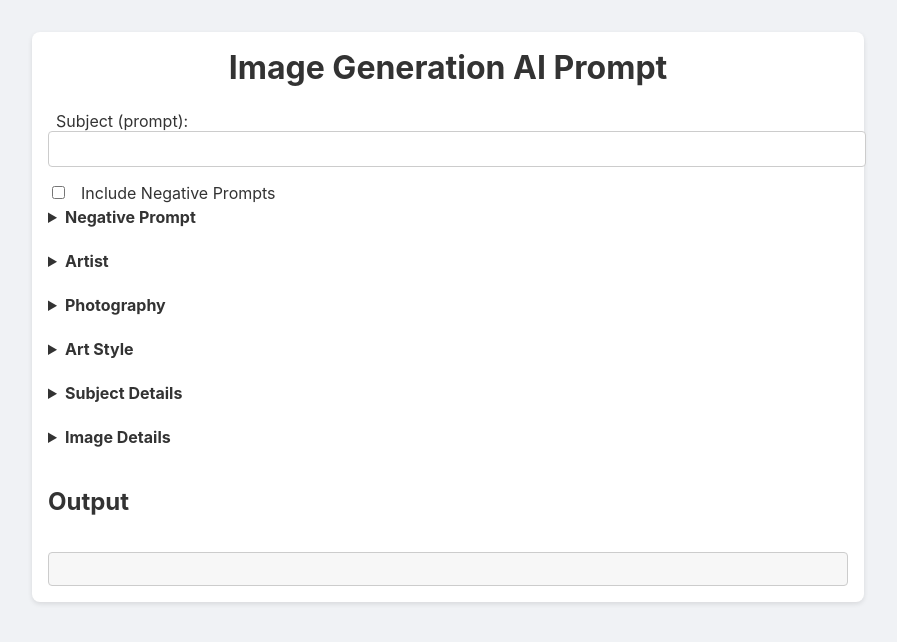
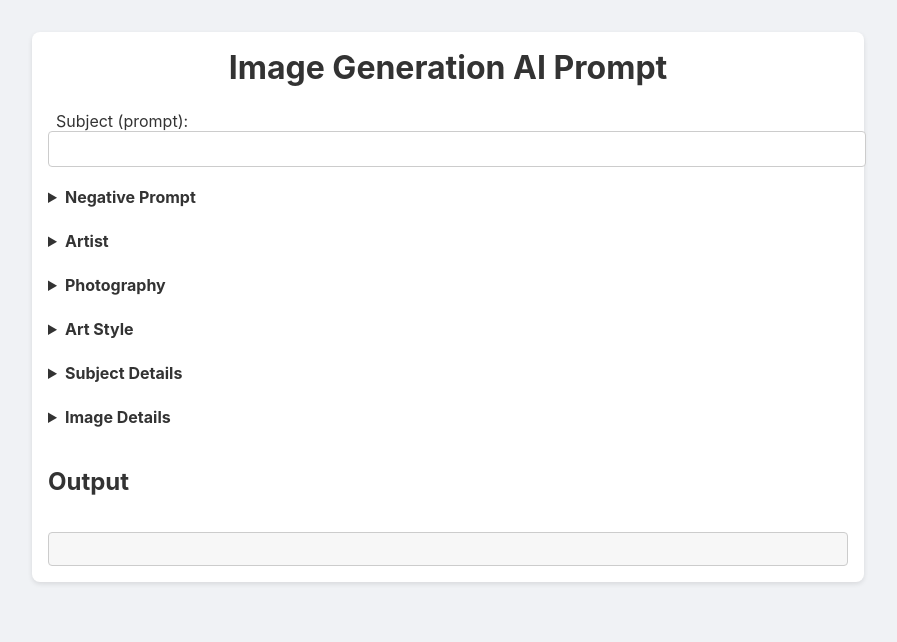
Before and after one commit to TheSteveK/ImagAIne-commandline-prompt-generator, a React (Create React App) app: page / in a window 1280 px wide. Shown: the top 642 px of the page, without its empty margins (192-1089 px from the left). Built offline with nearby package versions, Linux system fonts and the light colour scheme.

Commit message:
working neg. prompt enable toggle

```diff
--- a/src/App.js
+++ b/src/App.js
@@ -1,6 +1,10 @@
 import React, { useState } from "react";
 import options from "./options";
 import preSelectedNegativePrompts from "./preselected-neg-prompts";
+import SubjectInput from "./components/subject-input";
+import OptionsGroup from "./components/options-group";
+import OutputSection from "./components/output-section";
+import AdvancedOptionsGroup from "./components/advanced-options-group";
 
 import "./styles.css";
 
@@ -10,6 +14,7 @@ const App = () => {
   const [selectedOptions, setSelectedOptions] = useState(new Set());
   const [output, setOutput] = useState("");
   const [otherOptions, setOtherOptions] = useState({});
+  const [isNegativePromptExpanded] = useState(false);
 
   const handleNegativePromptToggle = (e) => {
     setIncludeNegativePrompt(e.target.checked);
@@ -34,7 +39,6 @@ const App = () => {
       updateOutput(subject, newSelectedOptions, otherOptions);
     }
   };
-
 
   const handleChange = (e, item) => {
     const newSelectedOptions = new Set(selectedOptions);
@@ -73,7 +77,6 @@ const App = () => {
       }`
     );
   };
-
 
   const handleSubjectChange = (e) => {
     setSubject(e.target.value);
@@ -123,14 +126,15 @@ const App = () => {
     const combinedOptions = [...finalOptions, ...otherOptionsList];
     console.log(combinedOptions.length);
     setOutput(
-    `imagine "${subject}${combinedOptions.length > 0 ? ", " + combinedOptions.join(", ") : ""}"${
+      `imagine "${subject}${
+        combinedOptions.length > 0 ? ", " + combinedOptions.join(", ") : ""
+      }"${
         negativePrompts.length
           ? ` --negative-prompt "${negativePrompts.join(", ")}"`
           : ""
       }`
     );
   };
-
 
   const handleOtherChange = (e, group) => {
     const updatedOtherOptions = {
@@ -143,6 +147,28 @@ const App = () => {
     newSelectedOptions.add(`other-${group.id}`);
     setSelectedOptions(newSelectedOptions);
     updateOutput(subject, newSelectedOptions, updatedOtherOptions);
+  };
+
+  const handleInputChange = (e) => {
+    const { id, value, type, checked } = e.target;
+    const item = options
+      .find((group) => group.id === "advanced-options-group")
+      .items.find((i) => i.id === id);
+
+    const newSelectedOptions = new Map(selectedOptions);
+
+    if (type === "checkbox") {
+      if (checked) {
+        newSelectedOptions.set(id, `${item.command} ${value}`);
+      } else {
+        newSelectedOptions.delete(id);
+      }
+    } else {
+      newSelectedOptions.set(id, `${item.command} ${value}`);
+    }
+
+    setSelectedOptions(newSelectedOptions);
+    // Update the output as needed
   };
 
   const handleReset = () => {
@@ -159,102 +185,45 @@ const App = () => {
     <div className="container">
       <h1>Image Generation AI Prompt</h1>
       <label htmlFor="subject">Subject (prompt):</label>
-      <input
-        className="subject-input"
-        type="text"
-        id="subject"
-        name="subject"
-        value={subject}
-        onChange={handleSubjectChange}
+      <SubjectInput
+        subject={subject}
+        handleSubjectChange={handleSubjectChange}
       />
-
-      <div>
-        <input
-          type="checkbox"
-          id="negative-prompt-toggle"
-          onChange={handleNegativePromptToggle}
-          checked={includeNegativePrompt}
+      <OptionsGroup
+        group={options[0]}
+        selectedOptions={selectedOptions}
+        handleChange={handleChange}
+        handleOtherChange={handleOtherChange}
+        isExpanded={isNegativePromptExpanded}
+        isNegativePrompt={true}
+        includeNegativePrompt={includeNegativePrompt}
+        handleNegativePromptToggle={handleNegativePromptToggle}
       />
-        <label htmlFor="negative-prompt-toggle">Include Negative Prompts</label>
-      </div>
-
-      {options.map((group) => (
-        <details key={group.id} className="checkbox-group">
-          <summary>{group.title}</summary>
-          <fieldset>
-            <legend className="visually-hidden">{group.title}</legend>
-            {group.items.map((item) => (
-              <div key={`${group.id}-${item}`}>
-                <input
-                  type="checkbox"
-                  id={`${group.id}-${item}`}
-                  name={item}
-                  value={item}
-                  onChange={(e) => handleChange(e, item)}
-                  checked={selectedOptions.has(item)}
+      {options.slice(1).map((group) => (
+        <OptionsGroup
+          key={group.id}
+          group={group}
+          selectedOptions={selectedOptions}
+          handleChange={handleChange}
+          handleOtherChange={handleOtherChange}
         />
-                <label htmlFor={`${group.id}-${item}`}>{item}</label>
-              </div>
       ))}
-            <div className="other-option">
-              <div className="other-option-checkbox">
-                <input
-                  type="checkbox"
-                  id={`${group.id}-other`}
-                  name="other"
-                  value="Other"
-                  onChange={(e) => {
-                    if (e.target.checked) {
-                      const newSelectedOptions = new Set(selectedOptions);
-                      newSelectedOptions.add(`other-${group.id}`);
-                      setSelectedOptions(newSelectedOptions);
-                    } else {
-                      const newSelectedOptions = new Set(selectedOptions);
-                      newSelectedOptions.delete(`other-${group.id}`);
-                      setSelectedOptions(newSelectedOptions);
-                      updateOutput(subject, newSelectedOptions, otherOptions);
-                    }
-                  }}
+      {options
+        .filter((group) => group.id === "multi-input-group")
+        .map((group) => (
+          <AdvancedOptionsGroup
+            key={group.id}
+            group={group}
+            selectedOptions={selectedOptions}
+            handleInputChange={handleInputChange}
           />
-                <label htmlFor={`${group.id}-other`}>Other:</label>
-              </div>
-              <input
-                type="text"
-                className="other-option-input"
-                id={`${group.id}-other-text`}
-                name={`${group.id}-other-text`}
-                aria-labelledby={`${group.id}-other-label`}
-                disabled={!selectedOptions.has(`other-${group.id}`)}
-                onChange={(e) => handleOtherChange(e, group)}
-                style={{
-                  display: selectedOptions.has(`other-${group.id}`)
-                    ? "flex"
-                    : "none",
-                }}
-              />
-            </div>
-          </fieldset>
-        </details>
         ))}
 
-      <div className="output-heading-container">
-        <h2>Output</h2>
-        {output && (
-          <div className="button-container">
-            <button onClick={handleReset}>Reset</button>
-            <button
-              className="copy-button"
-              onClick={handleCopyClick}
-              aria-label="Copy result to clipboard"
-            >
-              Copy
-            </button>
-          </div>
-        )}
-      </div>
-      <div className="output-container">
-        <pre className="output">{output}</pre>
-      </div>
+      <OutputSection
+        output={output}
+        handleReset={handleReset}
+        handleCopyClick={handleCopyClick}
+      />
     </div>
   );
 };
--- /dev/null
+++ b/src/components/advanced-options-group.js
@@ -0,0 +1,52 @@
+import React from "react";
+import PropTypes from "prop-types";
+
+const AdvancedOptionsGroup = ({ group, handleInputChange }) => {
+  return (
+    <details className="advanced-options-group">
+      <summary>{group.title}</summary>
+      <fieldset>
+        <legend className="visually-hidden">{group.title}</legend>
+        {group.items.map((item) => {
+          if (item.type === "checkbox") {
+            return (
+              <div key={item.id}>
+                <input
+                  type={item.type}
+                  id={item.id}
+                  name={item.id}
+                  value={item.command}
+                  onChange={handleInputChange}
+                />
+                <label htmlFor={item.id}>{item.label}</label>
+              </div>
+            );
+          } else if (item.type === "number") {
+            return (
+              <div key={item.id}>
+                <label htmlFor={item.id}>{item.label}:</label>
+                <input
+                  type={item.type}
+                  id={item.id}
+                  name={item.id}
+                  min={item.min}
+                  max={item.max}
+                  onChange={handleInputChange}
+                />
+              </div>
+            );
+          }
+          // Add more input types here if necessary
+          return null;
+        })}
+      </fieldset>
+    </details>
+  );
+};
+
+AdvancedOptionsGroup.propTypes = {
+  group: PropTypes.object.isRequired,
+  handleInputChange: PropTypes.func.isRequired,
+};
+
+export default AdvancedOptionsGroup;
--- /dev/null
+++ b/src/components/options-group.js
@@ -0,0 +1,99 @@
+import React from "react";
+import PropTypes from "prop-types";
+
+const OptionsGroup = ({
+  group,
+  selectedOptions,
+  handleChange,
+  handleOtherChange,
+  isExpanded,
+  isNegativePrompt,
+  includeNegativePrompt,
+  handleNegativePromptToggle,
+}) => {
+  return (
+    <details key={group.id} className="checkbox-group" open={isExpanded}>
+      <summary>{group.title}</summary>
+      {isNegativePrompt && (
+        <div>
+          <input
+            type="checkbox"
+            id="include-negative-prompt"
+            name="include-negative-prompt"
+            onChange={handleNegativePromptToggle}
+            checked={includeNegativePrompt}
+          />
+          <label htmlFor="include-negative-prompt">
+            Include negative prompt
+          </label>
+        </div>
+      )}
+      <fieldset>
+        <legend className="visually-hidden">{group.title}</legend>
+        {group.items.map((item) => (
+          <div key={`${group.id}-${item}`}>
+            <input
+              type="checkbox"
+              id={`${group.id}-${item}`}
+              name={item}
+              value={item}
+              onChange={(e) => handleChange(e, item)}
+              checked={selectedOptions.has(item)}
+            />
+            <label htmlFor={`${group.id}-${item}`}>{item}</label>
+          </div>
+        ))}
+        <div className="other-option">
+          <div className="other-option-checkbox">
+            <input
+              type="checkbox"
+              id={`${group.id}-other`}
+              name="other"
+              value="Other"
+              onChange={(e) => {
+                if (e.target.checked) {
+                  handleChange(e, `other-${group.id}`);
+                } else {
+                  const newSelectedOptions = new Set(selectedOptions);
+                  newSelectedOptions.delete(`other-${group.id}`);
+                  handleChange(
+                    { target: { checked: false } },
+                    `other-${group.id}`
+                  );
+                }
+              }}
+            />
+            <label htmlFor={`${group.id}-other`}>Other:</label>
+          </div>
+          <input
+            type="text"
+            className="other-option-input"
+            id={`${group.id}-other-text`}
+            name={`${group.id}-other-text`}
+            aria-labelledby={`${group.id}-other-label`}
+            disabled={!selectedOptions.has(`other-${group.id}`)}
+            onChange={(e) => handleOtherChange(e, group)}
+            style={{
+              display: selectedOptions.has(`other-${group.id}`)
+                ? "flex"
+                : "none",
+            }}
+          />
+        </div>
+      </fieldset>
+    </details>
+  );
+};
+
+OptionsGroup.propTypes = {
+  group: PropTypes.object.isRequired,
+  selectedOptions: PropTypes.instanceOf(Set).isRequired,
+  handleChange: PropTypes.func.isRequired,
+  handleOtherChange: PropTypes.func.isRequired,
+  isExpanded: PropTypes.bool,
+  isNegativePrompt: PropTypes.bool,
+  includeNegativePrompt: PropTypes.bool,
+  handleNegativePromptToggle: PropTypes.func,
+};
+
+export default OptionsGroup;
--- /dev/null
+++ b/src/components/output-section.js
@@ -0,0 +1,45 @@
+import React, { useState } from "react";
+import PropTypes from "prop-types";
+
+const OutputSection = ({ output, handleReset, handleCopyClick }) => {
+  OutputSection.propTypes = {
+    output: PropTypes.string.isRequired,
+    handleReset: PropTypes.func.isRequired,
+    handleCopyClick: PropTypes.func.isRequired,
+  };
+
+  const [isCopied, setIsCopied] = useState(false);
+
+  const handleClick = () => {
+    handleCopyClick();
+    setIsCopied(true);
+    setTimeout(() => {
+      setIsCopied(false);
+    }, 2000);
+  };
+
+  return (
+    <div>
+      <div className="output-heading-container">
+        <h2>Output</h2>
+        {output && (
+          <div className="button-container">
+            <button onClick={handleReset}>Reset</button>
+            <button
+              className={`copy-button ${isCopied ? "copied" : ""}`} // Add the 'copied' class when isCopied is true
+              onClick={handleClick}
+              aria-label="Copy result to clipboard"
+            >
+              {isCopied ? "Copied!" : "Copy"}
+            </button>
+          </div>
+        )}
+      </div>
+      <div className="output-container">
+        <pre className="output">{output}</pre>
+      </div>
+    </div>
+  );
+};
+
+export default OutputSection;
--- /dev/null
+++ b/src/components/subject-input.js
@@ -0,0 +1,22 @@
+import React from "react";
+import PropTypes from "prop-types";
+
+const SubjectInput = ({ subject, handleSubjectChange }) => {
+  return (
+    <input
+      className="subject-input"
+      type="text"
+      id="subject"
+      name="subject"
+      value={subject}
+      onChange={handleSubjectChange}
+    />
+  );
+};
+
+SubjectInput.propTypes = {
+  subject: PropTypes.string.isRequired,
+  handleSubjectChange: PropTypes.func.isRequired,
+};
+
+export default SubjectInput;
--- a/src/options.js
+++ b/src/options.js
@@ -1,34 +1,164 @@
 const options = [
   {
-    "id": "negative-prompt",
-    "title": "Negative Prompt",
-    "items": ["Ugly", "Duplication", "Duplicates", "Mutilation", "Deformed", "Mutilated", "Mutation", "Twisted body", "Disfigured", "Bad anatomy", "Out of frame", "Extra fingers", "Mutated hands", "Poorly drawn hands", "Extra limbs", "Malformed limbs", "Missing arms", "Extra arms", "Missing legs", "Extra legs", "Mutated hands", "Extra hands", "Fused fingers", "Missing fingers", "Extra fingers", "Long neck", "Small head", "Closed eyes", "Rolling eyes", "Weird eyes", "Smudged face", "Blurred face", "Poorly drawn face", "Mutation", "Mutilation", "Cloned face", "Strange mouth", "Grainy", "Blurred", "Blurry", "Writing", "Calligraphy", "Signature", "Text", "Watermark", "Bad art"]
+    id: "negative-prompt",
+    title: "Negative Prompt",
+    items: [
+      "Ugly",
+      "Duplication",
+      "Duplicates",
+      "Mutilation",
+      "Deformed",
+      "Mutilated",
+      "Mutation",
+      "Twisted body",
+      "Disfigured",
+      "Bad anatomy",
+      "Out of frame",
+      "Extra fingers",
+      "Mutated hands",
+      "Poorly drawn hands",
+      "Extra limbs",
+      "Malformed limbs",
+      "Missing arms",
+      "Extra arms",
+      "Missing legs",
+      "Extra legs",
+      "Mutated hands",
+      "Extra hands",
+      "Fused fingers",
+      "Missing fingers",
+      "Extra fingers",
+      "Long neck",
+      "Small head",
+      "Closed eyes",
+      "Rolling eyes",
+      "Weird eyes",
+      "Smudged face",
+      "Blurred face",
+      "Poorly drawn face",
+      "Mutation",
+      "Mutilation",
+      "Cloned face",
+      "Strange mouth",
+      "Grainy",
+      "Blurred",
+      "Blurry",
+      "Writing",
+      "Calligraphy",
+      "Signature",
+      "Text",
+      "Watermark",
+      "Bad art",
+    ],
   },
   {
-    "id": "artist",
-    "title": "Artist",
-    "items": ["Van Gogh", "Picasso", "Monet", "Leonardo da Vinci", "Rembrandt", "Michelangelo", "Salvador Dali", "Johannes Vermeer", "Claude Monet", "Vincent van Gogh", "Wassily Kandinsky", "Jackson Pollock"]
+    id: "artist",
+    title: "Artist",
+    items: [
+      "Van Gogh",
+      "Picasso",
+      "Monet",
+      "Leonardo da Vinci",
+      "Rembrandt",
+      "Michelangelo",
+      "Salvador Dali",
+      "Johannes Vermeer",
+      "Claude Monet",
+      "Vincent van Gogh",
+      "Wassily Kandinsky",
+      "Jackson Pollock",
+    ],
   },
   {
-    "id": "photography",
-    "title": "Photography",
-    "items": ["Black and White", "Portrait", "Landscape", "Street Photography", "Aerial Photography", "Wildlife Photography", "Macro Photography", "Night Photography", "Fashion Photography", "Documentary Photography", "Landscape Photography", "Sports Photography"]
+    id: "photography",
+    title: "Photography",
+    items: [
+      "Black and White",
+      "Portrait",
+      "Landscape",
+      "Street Photography",
+      "Aerial Photography",
+      "Wildlife Photography",
+      "Macro Photography",
+      "Night Photography",
+      "Fashion Photography",
+      "Documentary Photography",
+      "Landscape Photography",
+      "Sports Photography",
+    ],
   },
   {
-    "id": "art-style",
-    "title": "Art Style",
-    "items": ["Impressionism", "Cubism", "Abstract", "Surrealism", "Realism", "Pop Art", "Expressionism", "Renaissance", "Art Deco", "Minimalism", "Post-Impressionism", "Fauvism"]
+    id: "art-style",
+    title: "Art Style",
+    items: [
+      "Impressionism",
+      "Cubism",
+      "Abstract",
+      "Surrealism",
+      "Realism",
+      "Pop Art",
+      "Expressionism",
+      "Renaissance",
+      "Art Deco",
+      "Minimalism",
+      "Post-Impressionism",
+      "Fauvism",
+    ],
   },
   {
-    "id": "subject-details",
-    "title": "Subject Details",
-    "items": ["Beautiful Face", "Symmetrical Face", "Blue Eyes", "Green Eyes", "Brown Eyes", "Smiling", "Serious", "Laughing", "Frowning", "Sleeping", "Eating", "Drinking", "Playing", "Working", "Relaxing", "Focused", "Distracted"]
+    id: "subject-details",
+    title: "Subject Details",
+    items: [
+      "Beautiful Face",
+      "Symmetrical Face",
+      "Blue Eyes",
+      "Green Eyes",
+      "Brown Eyes",
+      "Smiling",
+      "Serious",
+      "Laughing",
+      "Frowning",
+      "Sleeping",
+      "Eating",
+      "Drinking",
+      "Playing",
+      "Working",
+      "Relaxing",
+      "Focused",
+      "Distracted",
+    ],
   },
   {
-    "id": "image-details",
-    "title": "Image Details",
-    "items": ["Vivid Colors", "Bold Colors", "Muted Tones", "Warm Tones", "Cool Tones", "Busy Background", "Simple Background", "Contrasting Textures", "Soft Textures", "Saturated Colors", "Monochrome", "High Contrast", "Low Contrast", "Shallow Depth of Field", "Deep Depth of Field", "Blurred Background", "Sharp Background", "Bright", "Dark", "Contrast", "Vivid", "Monochrome", "Saturated", "Underexposed", "Overexposed"]
-  }
-]
+    id: "image-details",
+    title: "Image Details",
+    items: [
+      "Vivid Colors",
+      "Bold Colors",
+      "Muted Tones",
+      "Warm Tones",
+      "Cool Tones",
+      "Busy Background",
+      "Simple Background",
+      "Contrasting Textures",
+      "Soft Textures",
+      "Saturated Colors",
+      "Monochrome",
+      "High Contrast",
+      "Low Contrast",
+      "Shallow Depth of Field",
+      "Deep Depth of Field",
+      "Blurred Background",
+      "Sharp Background",
+      "Bright",
+      "Dark",
+      "Contrast",
+      "Vivid",
+      "Monochrome",
+      "Saturated",
+      "Underexposed",
+      "Overexposed",
+    ],
+  },
+];
 
 export default options;
--- a/src/styles.css
+++ b/src/styles.css
@@ -108,6 +108,10 @@ button:active {
   background-color: #004085;
 }
 
+.copied {
+  background-color: #4caf50;
+}
+
 .other-option {
   display: flex;
   flex-direction: row;
```
Also changed, not shown: src/components/negative-prompt-toggle.js (added, +27 -0 lines). Lines whose indentation alone changed are shown as unchanged.
